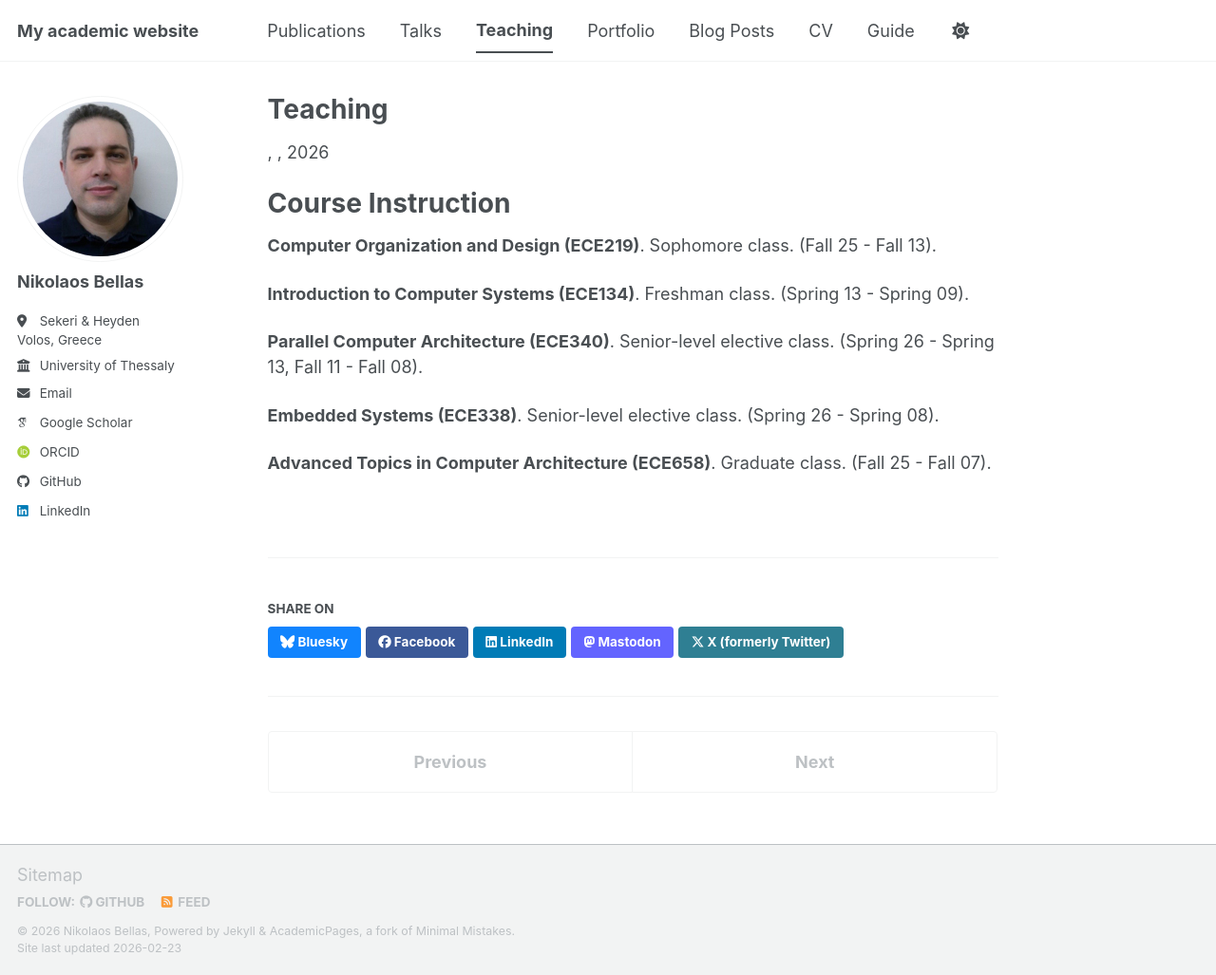
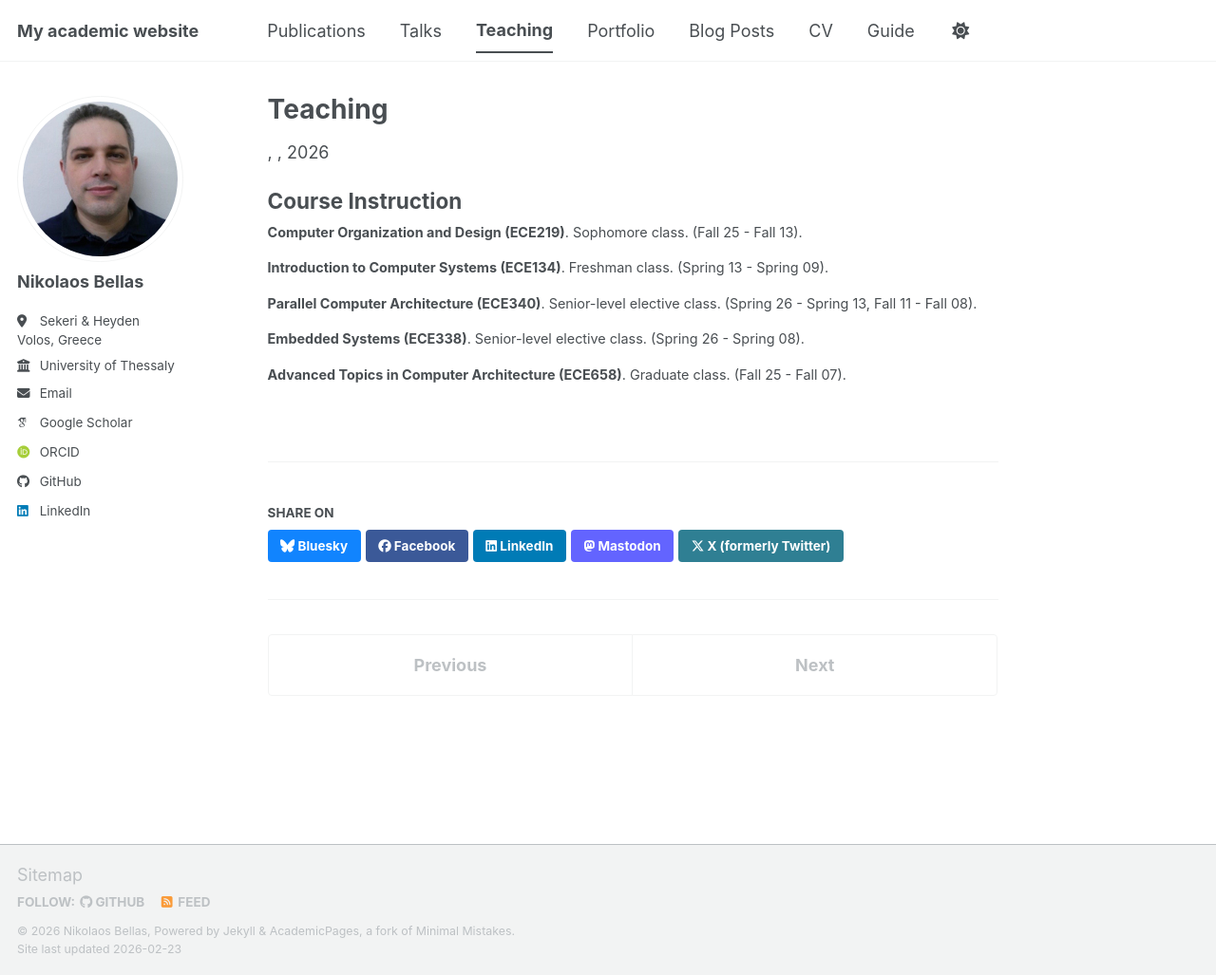
Before and after one commit to nbellas/nbellas.github.io, a Jekyll site: the page built from _teaching/teaching.md, in a window 1280 px wide and 1027 px high. Shown: the whole window at 95% size. Built offline with Jekyll 4.4.1, drawn with Linux system fonts in a browser that asks for light colours; some web fonts are replaced; a script bundle is joined from its source files by our own code; library files that are not in the unit come from our copies.

Commit message:
Update teaching.md

```diff
--- a/_teaching/teaching.md
+++ b/_teaching/teaching.md
@@ -4,11 +4,11 @@ permalink: /teaching/
 layout: single
 author_profile: true
 classes:
-  - publications-small
+  - teaching-small
   - wide
 ---
 
-<div class="teaching" markdown="1">
+<div class="teaching-small" markdown="1">
 
 # Course Instruction
 
```
